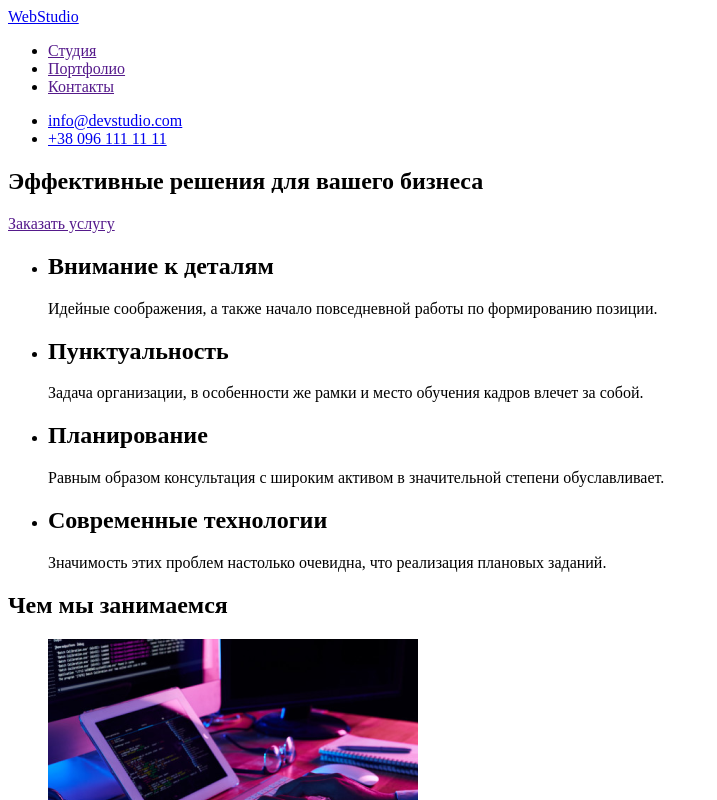
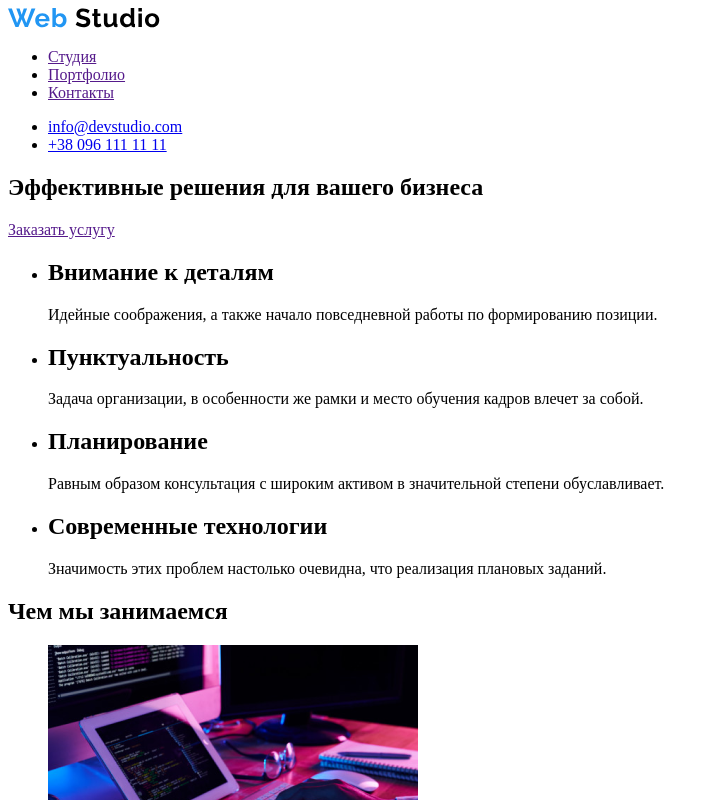
Before and after one commit to TverdovskyiAleksey/goit-markup-hw-01, a plain HTML site: page index.html in a window 1280 px wide. Shown: the top 800 px of the page, without its empty margins (0-717 px from the left). Drawn offline with Linux system fonts and the light colour scheme.

Commit message:
Изменил текст на Лого

```diff
--- a/index.html
+++ b/index.html
@@ -13,7 +13,7 @@
     <header>
         <nav>
             <a href="./index.html">
-                WebStudio
+                <img src="/images/WebStudio.svg" alt="Ссылка на Главную">
             </a>
 
             <ul>
@@ -123,7 +123,7 @@
     <footer>
         <nav>
             <a href="./index.html">
-                WebStudio
+                <img src="/images/WebStudio.svg" alt="Ссылка на Главную">
             </a>
             <address>
                 <a href="">г. Киев, пр-т Леси Украинки, 26</a>
```
Also changed, not shown: images/WebStudio.svg (added).
